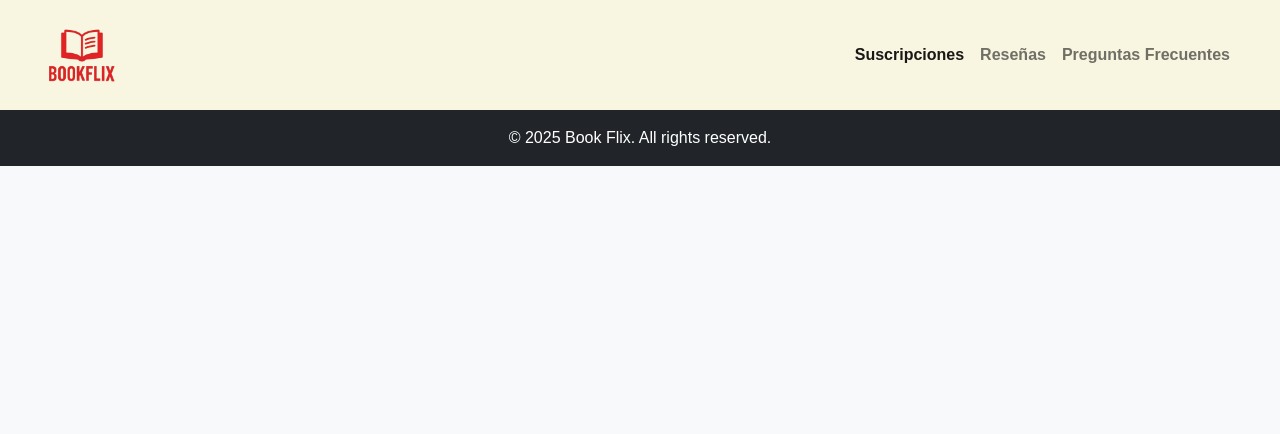
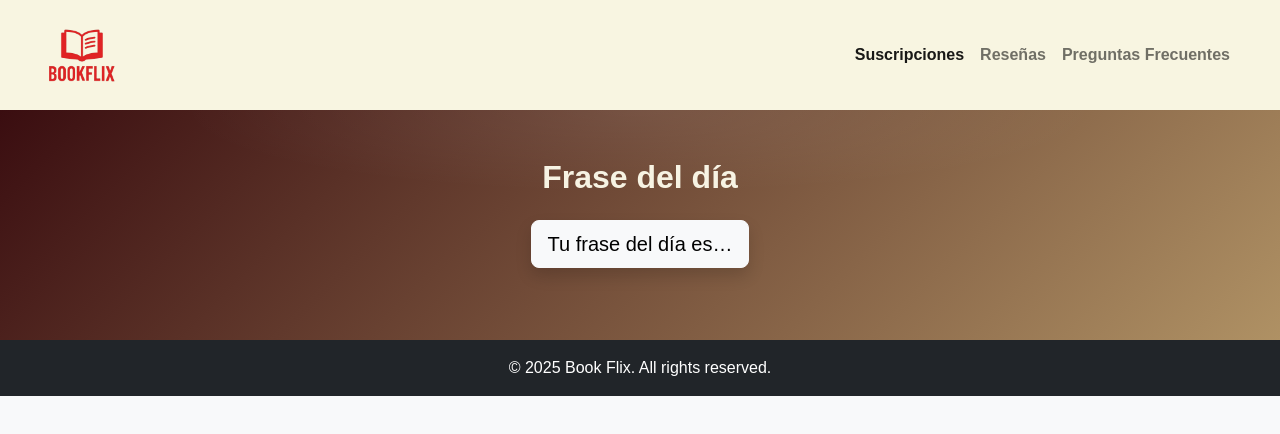
Before and after one commit to lalmiron/bookflix, an Angular app: page / in a window 1280 px wide. Shown: the top 434 px of the page. Built offline with nearby package versions, Linux system fonts and the light colour scheme.

Commit message:
Implement Quotes feature: add QuotesComponent, QuoteService, and integrate API for random quotes; update footer styles and fix environment variable naming

```diff
--- a/src/app/app.component.html
+++ b/src/app/app.component.html
@@ -1,5 +1,6 @@
 <app-header></app-header>
 <main class="container-fluid px-0 color-fondo ">
   <router-outlet></router-outlet>
+  <app-quotes></app-quotes>
 </main>
 <app-footer></app-footer>
--- a/src/app/core/footer/footer.component.css
+++ b/src/app/core/footer/footer.component.css
@@ -1,6 +1,6 @@
 footer {
-    background-color: #343a40;
-    color: white;
+    background-color: #2B2118;
+    color: #6F1A07;
     text-align: center;
     padding: 15px;
     position: relative;
--- a/src/app/quotes/quotes.component.css
+++ b/src/app/quotes/quotes.component.css
@@ -0,0 +1,35 @@
+.quotes-section {
+  background: linear-gradient(135deg, #3a0d10, #AF9164);
+  position: relative;
+  overflow: hidden;
+}
+
+.title {
+  font-size: 2rem;
+  font-weight: bold;
+  color: #F7F3E3;
+  text-align: center;
+  margin-bottom: 20px;
+  font-family: 'Montserrat', sans-serif;
+}
+
+.quotes-section::after {
+  content: '';
+  position: absolute;
+  inset: 0;
+  background: radial-gradient(60% 60% at 50% 0%, rgba(255,255,255,.08), transparent 60%);
+  pointer-events: none;
+}
+
+.quote-card {
+  background: rgba(255,255,255,0.08);
+  backdrop-filter: blur(6px);
+  color: white;
+}
+
+.quote-text {
+  font-size: 1.25rem;
+  line-height: 1.6;
+  font-family: 'Montserrat', sans-serif;
+  font-weight: 500;
+}
--- a/src/app/quotes/quotes.component.html
+++ b/src/app/quotes/quotes.component.html
@@ -1 +1,45 @@
-<p>quotes works!</p>
+<section id="quotes" class="quotes-section text-white">
+  <div class="container py-5">
+    <div class="row justify-content-center">
+      <div class="col-lg-8">
+        <h2 class="mb-4 fw-semibold text-center title">Frase del día</h2>
+
+        <div class="text-center mb-4">
+          <button
+            class="btn btn-light btn-lg shadow"
+            (click)="getQuote()"
+            [disabled]="loading"
+          >
+            <span *ngIf="!loading">Tu frase del día es…</span>
+            <span
+              *ngIf="loading"
+              class="d-inline-flex align-items-center gap-2"
+            >
+              <span
+                class="spinner-border spinner-border-sm"
+                role="status"
+              ></span>
+              Buscando…
+            </span>
+          </button>
+        </div>
+
+        <div *ngIf="quote" class="card quote-card shadow border-0">
+          <div class="card-body">
+            <blockquote class="blockquote mb-0">
+              <p class="quote-text">“{{ quote.quote }}”</p>
+              <footer class="blockquote-footer text-end text-white-50 mt-2">
+                — {{ quote.author }}
+                <span *ngIf="quote.category">· {{ quote.category }}</span>
+              </footer>
+            </blockquote>
+          </div>
+        </div>
+
+        <div *ngIf="error" class="alert alert-warning mt-3 text-center">
+          {{ error }}
+        </div>
+      </div>
+    </div>
+  </div>
+</section>
--- a/src/app/services/quote.service.ts
+++ b/src/app/services/quote.service.ts
@@ -20,7 +20,7 @@ export class QuoteService {
   constructor(private http: HttpClient) {}
 
   getRandomQuote(category?: string): Observable<ApiQuote[]> {
-    const headers = new HttpHeaders({ 'X-Api-Key': environment.appNinjasKey });
+    const headers = new HttpHeaders({ 'X-Api-Key': environment.apiNinjasKey });
     return this.http.get<ApiQuote[]>(this.baseUrl, { headers });
   }
 }
--- a/src/environments/environment.prod.ts
+++ b/src/environments/environment.prod.ts
@@ -1,4 +1,4 @@
 export const environment = {
   production: true,
-  appNinjasKey: 'QUOTE_PROD'
+  appNinjasKey: 'LeOuS7vn2sMTJEjBPkqZ1g==rNXooW5x5PvQb7OL'
 };
--- a/src/environments/environment.ts
+++ b/src/environments/environment.ts
@@ -4,7 +4,7 @@
 
 export const environment = {
   production: false,
-  appNinjasKey: 'QUOTE'
+  apiNinjasKey: 'LeOuS7vn2sMTJEjBPkqZ1g==rNXooW5x5PvQb7OL'
 };
 
 /*
```
